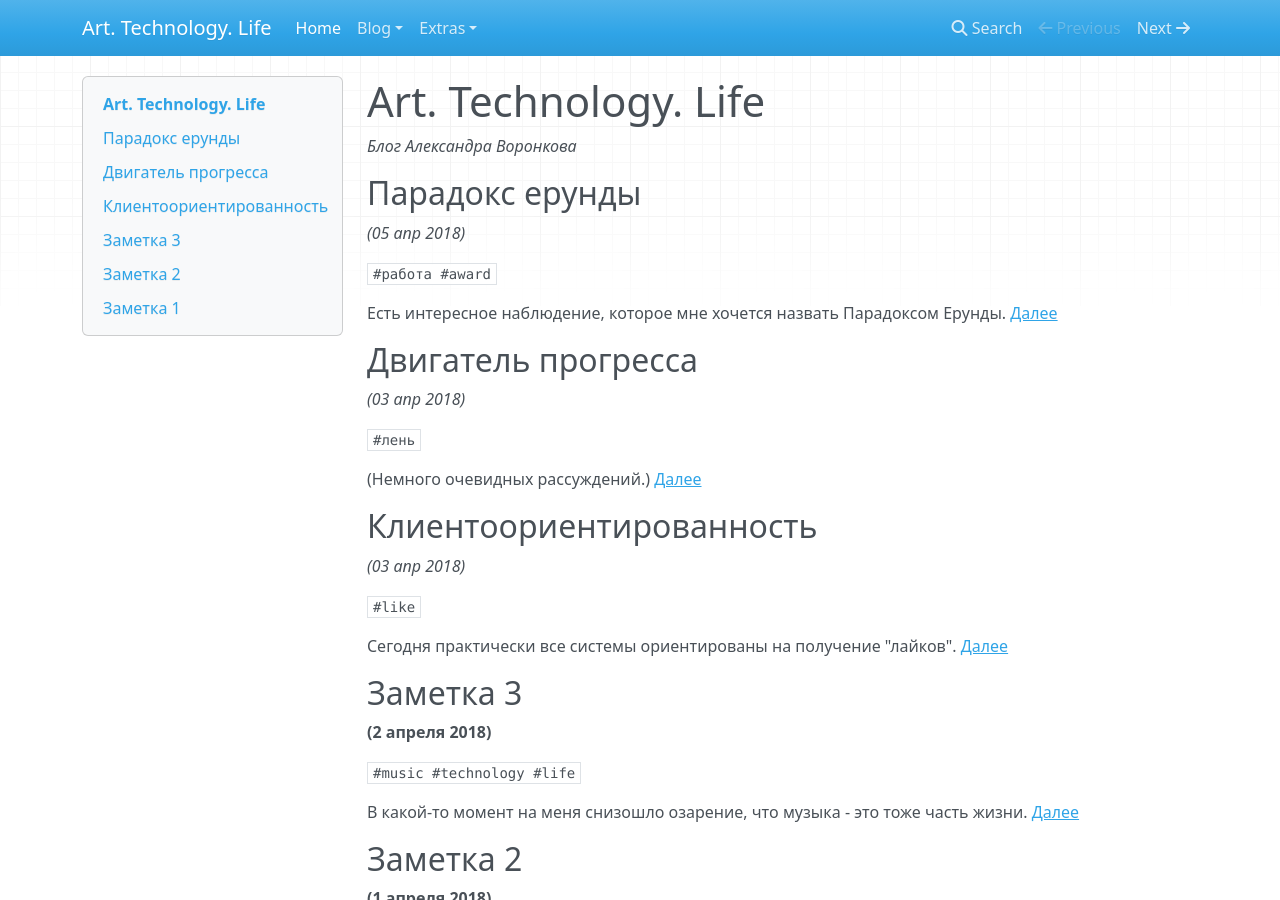
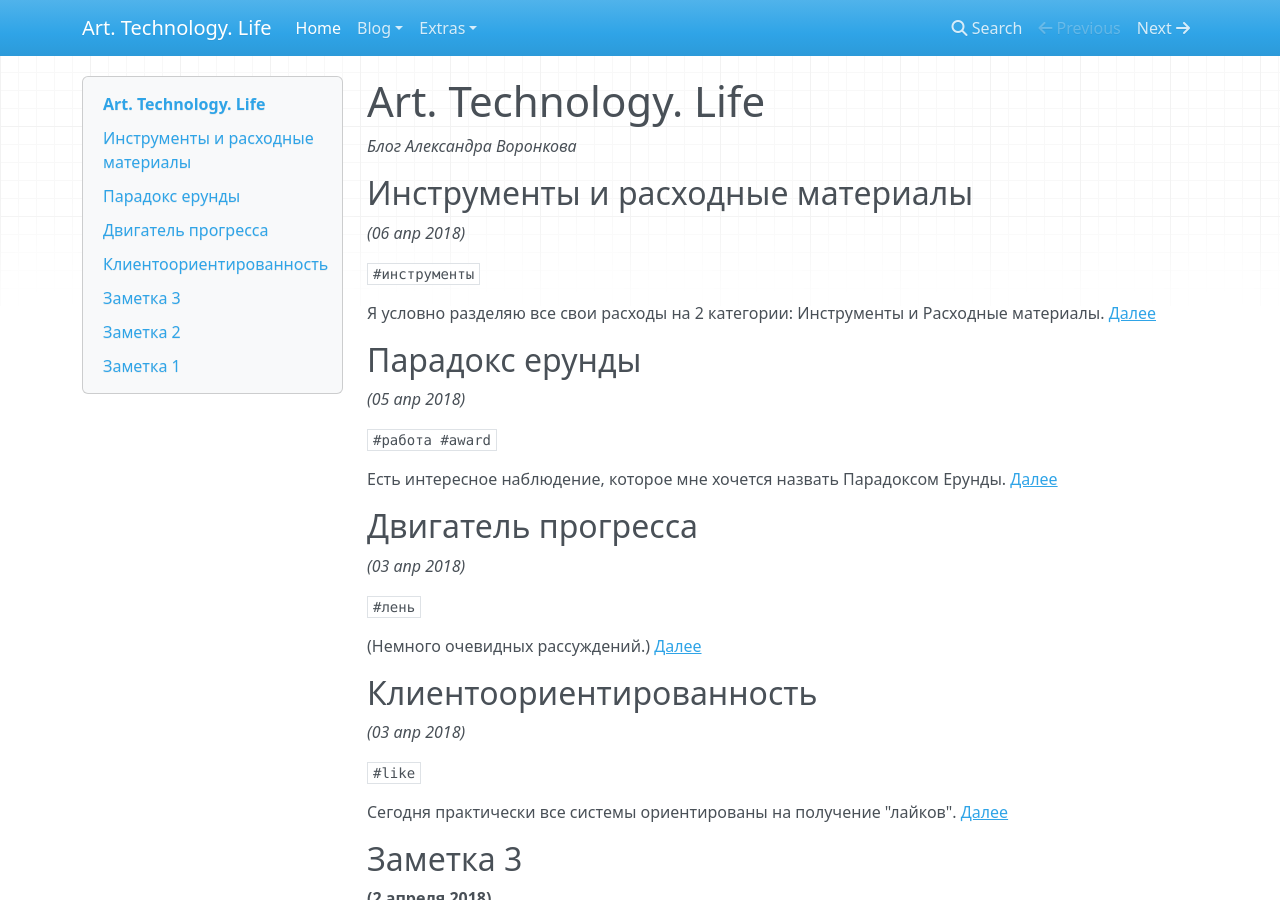
Before and after one commit to avoronkov/blog, an MkDocs documentation site: the page built from docs/index.md, in a window 1280 px wide and 900 px high. Built offline with MkDocs 1.6.1, drawn with Linux system fonts in a browser that asks for light colours; nearby versions of some CDN libraries; old or Windows-style settings are respelled for this version of MkDocs.

Commit message:
add note 7

```diff
--- a/docs/index.md
+++ b/docs/index.md
@@ -1,5 +1,13 @@
 # Art. Technology. Life
 *Блог Александра Воронкова*
+## Инструменты и расходные материалы
+_(06 апр 2018)_
+
+`#инструменты`
+
+Я условно разделяю все свои расходы на 2 категории: Инструменты и Расходные материалы.
+[Далее](/2018/2018-04-06_01_Instrumenty_i_rasxodnye_materialy/)
+
 ## Парадокс ерунды
 _(05 апр 2018)_
 
--- a/mkdocs.yml
+++ b/mkdocs.yml
@@ -8,6 +8,7 @@ pages:
         - 'Клиентоориентированность (4)': 2018/2018-04-03_01_Klientoorientirovannost.md
         - 'Двигатель прогресса (5)': 2018/2018-04-03_02_Dvigatel_progressa.md
         - 'Парадокс ерунды (6)': 2018/2018-04-05_01_Paradoks_erundy.md
+        - 'Инструменты и расходные материалы (7)': 2018/2018-04-06_01_Instrumenty_i_rasxodnye_materialy.md
     - Extras:
         - 'Codefest 2018 notes':
             - 'How to invent (@bobuk)': codefest2018/02.how-to-invent-bobuk.md
```
Also changed, not shown: docs/2018/2018-04-06_01_Instrumenty_i_rasxodnye_materialy.md (added, +20 -0 lines).
